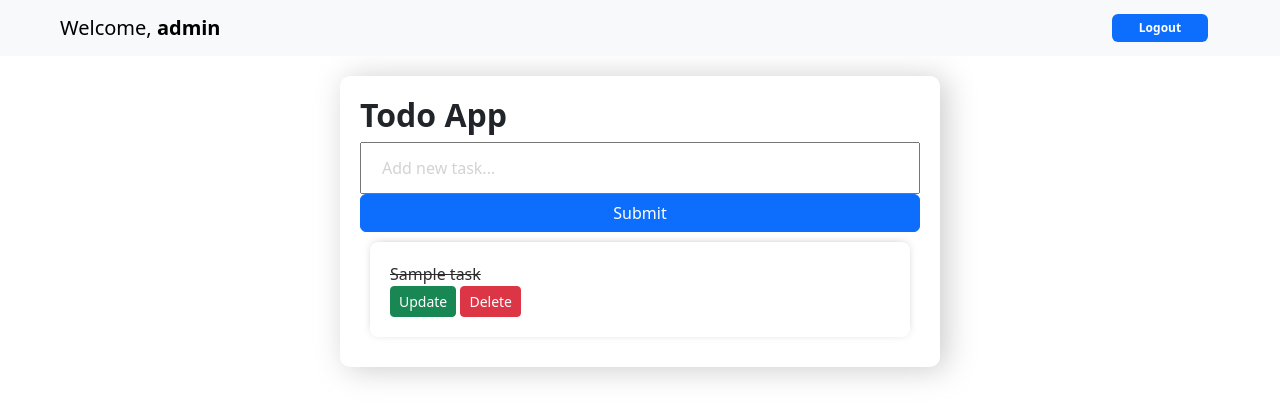
After one commit to MohammedAfkar/todolist, a Django app: page /home in a window 1280 px wide. The commit adds this page. Shown: the top 419 px of the page. Run offline with Django 4.2, Linux system fonts and the light colour scheme; a user stored in the database is signed in; tables that the repository leaves empty hold one stand-in row (values such as "Sample post"); some libraries are stand-ins or nearby versions.

Commit message:
todo list working properly, update page added, delete page added.

```diff
--- a/todo_app/home/apps.py
+++ b/todo_app/home/apps.py
@@ -2,5 +2,5 @@ from django.apps import AppConfig
 
 
 class HomeConfig(AppConfig):
-    default_auto_field = 'django.db.models.BigAutoField'
+    # default_auto_field = 'django.db.models.BigAutoField'
     name = 'home'
--- a/todo_app/home/forms.py
+++ b/todo_app/home/forms.py
@@ -1,8 +1,19 @@
+# from django import forms
+
+# from . models import todo_text
+
+# class texts(forms.ModelForm):
+#     class Meta:
+#         model = todo_text
+#         fields = ['text']
 from django import forms
+from django.forms import ModelForm
 
-from . models import todo_text
+from .models import *
 
-class texts(forms.ModelForm):
-    class Meta:
-        model = todo_text
-        fields = ['text']
+
+class TaskForm(forms.ModelForm):
+	 title= forms.CharField(widget= forms.TextInput(attrs={'placeholder':'Add new task...'}))
+	 class Meta:
+		 model = Task
+		 fields = '__all__'
--- a/todo_app/home/models.py
+++ b/todo_app/home/models.py
@@ -1,6 +1,17 @@
+# from django.db import models
+
+# # Create your models here.
+
+# class todo_text(models.Model):
+#     text = models.CharField(max_length=100)
 from django.db import models
 
 # Create your models here.
 
-class todo_text(models.Model):
-    text = models.CharField(max_length=100)
+class Task(models.Model):
+	title = models.CharField(max_length=200)
+	complete = models.BooleanField(default=False)
+	created = models.DateTimeField(auto_now_add=True)
+
+	def __str__(self):
+		return self.title
--- a/todo_app/home/urls.py
+++ b/todo_app/home/urls.py
@@ -1,9 +1,12 @@
 from django.urls import path
-from . import views
+from home import views
 
 urlpatterns = [
     path('', views.index, name="index"),
     path('login', views.login, name="logn"),
     path('register', views.register, name="reg"),
     path('logout', views.logout, name="logout"),
+    path('home', views.index, name="list"),
+	path('update_task/<str:pk>/', views.updateTask, name="update_task"),
+	path('delete/<str:pk>/', views.deleteTask, name="delete")
 ]
--- a/todo_app/home/views.py
+++ b/todo_app/home/views.py
@@ -2,8 +2,8 @@ from django.shortcuts import render,redirect
 from django.contrib.auth.models import User,auth
 from django.contrib.auth import authenticate, login as auth_login, logout as auth_logout
 from django.contrib import messages
-from . forms import texts
-
+from home.forms import TaskForm
+from home.models import Task
 # Create your views here.
 
 def index(request):
@@ -36,7 +36,7 @@ def register(request):
         password=request.POST['password']
         if User.objects.filter(username=username).exists():
             messages.info(request,"username already exists")
-            return redirect('register')
+            return redirect('reg')
         elif User.objects.filter(email=email).exists():
             messages.info(request,"email taken")
             return redirect('reg')
@@ -51,17 +51,38 @@ def logout(request):
     auth_logout(request)
     return redirect('logn')
 
-from . models import todo_text
 
 def index(request):
+    tasks = Task.objects.all()
+    # print(tasks)
     if request.user.is_authenticated:
         if request.method == 'POST':
-            fm = texts(request.POST)
+            fm = TaskForm(request.POST)
             if fm.is_valid():
                 fm.save()
         else:
-            fm=texts()
-        tex = todo_text.objects.all()
-        return render(request, 'index.html', {'forms': fm, "tex": tex})
+            fm=TaskForm()
+        return render(request, 'list.html', {'forms': fm, "tasks": tasks})
     else:
         return redirect('logn')
+def updateTask(request, pk):
+	task = Task.objects.get(id=pk)
+	form = TaskForm(instance=task)
+	if request.method == 'POST':
+		form = TaskForm(request.POST, instance=task)
+		if form.is_valid():
+			form.save()
+			return redirect('/')
+
+	context = {'form':form}
+	return render(request, 'update_task.html', context)
+
+def deleteTask(request, pk):
+	item = Task.objects.get(id=pk)
+
+	if request.method == 'POST':
+		item.delete()
+		return redirect('/')
+
+	context = {'item':item}
+	return render(request, 'delete.html', context)
--- /dev/null
+++ b/todo_app/static/style.css
@@ -0,0 +1,57 @@
+
+body{
+    background-color: #638CB8;
+}
+
+input{
+    width: 100%;
+    padding: 12px 20px;
+    margin: 8px 0;
+    box-sizing: border-box;
+}
+
+input::placeholder {
+  color: #d3d3d3;
+}
+
+.submit{
+    background-color: #6BA3E8;
+    width: max-content;
+}
+
+.center-column{
+    width:600px;
+    margin: 20px auto;
+    padding:20px;
+    background-color: #fff;
+    border-radius: 10px;
+    box-shadow: 6px 2px 30px 0px rgba(186, 186, 186, 0.75);
+}
+
+.item-row{
+    background-color: #906abd;
+    margin: 10px;
+    padding: 20px;
+    border-radius: 8px;
+    color: #2d2d2d;
+    font-size: 16px;
+    box-shadow: 0px -1px 10px -4px rgba(127, 127, 127, 0.75);
+}
+
+.btn-danger{
+    background-color: #ffae19;
+    border-color: #e59400;
+}
+.reg_link{
+    font-weight: bolder;
+}
+
+.headd{
+margin-top: 10em;
+}
+
+.logout{
+    width: 6rem;
+    text-decoration: none;
+    margin-right:5em;
+}
--- /dev/null
+++ b/todo_app/templates/list.html
@@ -0,0 +1,50 @@
+{%load static%}
+<!DOCTYPE html>
+<html lang="en">
+<head>
+	<meta charset="UTF-8">
+	<meta name="viewport" content="width=device-width, initial-scale=1.0">
+	<link rel="stylesheet" href="https://stackpath.bootstrapcdn.com/bootstrap/4.3.1/css/bootstrap.min.css" integrity="sha384-ggOyR0iXCbMQv3Xipma34MD+dH/1fQ784/j6cY/iJTQUOhcWr7x9JvoRxT2MZw1T" crossorigin="anonymous">
+	<link rel="stylesheet" href="{% static 'style.css'%}">
+	<title>ToDo App</title>
+</head>
+<body>
+	<nav class="navbar navbar-expand-lg bg-body-tertiary">
+		<div class="container-fluid">
+		  <a class="navbar-brand mx-5" href="admin">Welcome,<b> {{user.username}}</b></a>
+		  <a href="logout" class="badge bg-primary text-wrap logout p-2">Logout</a>
+		</div>
+	  </nav>
+	<div class="center-column">
+       <h2><b>Todo App</b></h2>
+		<form method="POST" action="home">
+			{% csrf_token %}
+			{{forms.title}}
+			<input class="btn btn-primary" type="submit" name="Create Task">
+		</form>
+
+		<div class="todo-list">
+
+		{% for task in tasks %}
+			<div class="item-row bg-white">
+
+				<div>
+				{% if task.complete == True %}
+				<strike>{{task}}</strike>
+				{% else %}
+				<span>{{task}}</span>
+				{% endif %}
+				</div>
+
+				<a class="btn btn-sm btn-success" href="{% url 'update_task' task.id %}">Update</a>
+				<a class="btn btn-sm btn-danger" href="{% url 'delete' task.id %}">Delete</a>
+			</div>
+		{% endfor %}
+		</div>
+	</div>
+	<link href="https://cdn.jsdelivr.net/npm/bootstrap@5.3.2/dist/css/bootstrap.min.css" rel="stylesheet" integrity="sha384-T3c6CoIi6uLrA9TneNEoa7RxnatzjcDSCmG1MXxSR1GAsXEV/Dwwykc2MPK8M2HN" crossorigin="anonymous">
+	<script src="https://cdn.jsdelivr.net/npm/bootstrap@5.3.2/dist/js/bootstrap.bundle.min.js" integrity="sha384-C6RzsynM9kWDrMNeT87bh95OGNyZPhcTNXj1NW7RuBCsyN/o0jlpcV8Qyq46cDfL" crossorigin="anonymous"></script>
+	<script src="https://cdn.jsdelivr.net/npm/@popperjs/core@2.11.8/dist/umd/popper.min.js" integrity="sha384-I7E8VVD/ismYTF4hNIPjVp/Zjvgyol6VFvRkX/vR+Vc4jQkC+hVqc2pM8ODewa9r" crossorigin="anonymous"></script>
+	<script src="https://cdn.jsdelivr.net/npm/bootstrap@5.3.2/dist/js/bootstrap.min.js" integrity="sha384-BBtl+eGJRgqQAUMxJ7pMwbEyER4l1g+O15P+16Ep7Q9Q+zqX6gSbd85u4mG4QzX+" crossorigin="anonymous"></script>
+</body>
+</html>
```
Also changed, not shown: todo_app/home/admin.py (+9 -2 lines), todo_app/static/CSS/style1.css (added, +57 -0 lines), todo_app/templates/delete.html (added, +27 -0 lines), todo_app/templates/update_task.html (added, +26 -0 lines), todo_app/db.sqlite3, todo_app/home/migrations/0002_task_delete_todo_text.py (added), todo_app/static/CSS/Style.css (line endings or trailing spaces).
